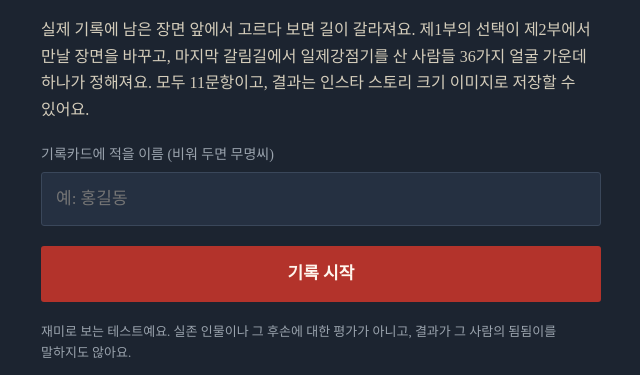
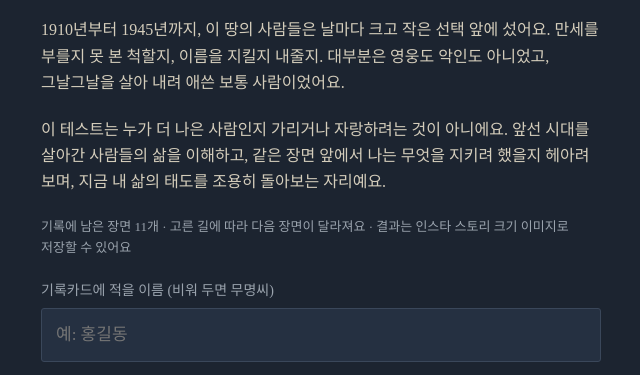
Before and after one commit to onyoupado/sijeol-test, a plain HTML site: page index.html in a window 1280 px wide. Shown: the part 425-800 px from the top of the page, without its empty margins (319-959 px from the left). Drawn offline with Linux system fonts and the light colour scheme; a web font is replaced by a local one.

Commit message:
Add files via upload

```diff
--- a/index.html
+++ b/index.html
@@ -169,10 +169,12 @@ function intro(){
   app.innerHTML=`<p class="eyebrow">1910 — 1945 · 성향 테스트</p>
   <canvas class="hero" id="hero" width="1040" height="440" aria-hidden="true"></canvas>
   <h1>그 시절,<br>나는 누구였을까</h1>
-  <p class="lead">실제 기록에 남은 장면 앞에서 고르다 보면 길이 갈라져요. 제1부의 선택이 제2부에서 만날 장면을 바꾸고, 마지막 갈림길에서 일제강점기를 산 사람들 36가지 얼굴 가운데 하나가 정해져요. 모두 ${TOTAL}문항이고, 결과는 인스타 스토리 크기 이미지로 저장할 수 있어요.</p>
+  <p class="lead">1910년부터 1945년까지, 이 땅의 사람들은 날마다 크고 작은 선택 앞에 섰어요. 만세를 부를지 못 본 척할지, 이름을 지킬지 내줄지. 대부분은 영웅도 악인도 아니었고, 그날그날을 살아 내려 애쓴 보통 사람이었어요.</p>
+  <p class="lead">이 테스트는 누가 더 나은 사람인지 가리거나 자랑하려는 것이 아니에요. 앞선 시대를 살아간 사람들의 삶을 이해하고, 같은 장면 앞에서 나는 무엇을 지키려 했을지 헤아려 보며, 지금 내 삶의 태도를 조용히 돌아보는 자리예요.</p>
+  <p class="meta">기록에 남은 장면 ${TOTAL}개 · 고른 길에 따라 다음 장면이 달라져요 · 결과는 인스타 스토리 크기 이미지로 저장할 수 있어요</p>
   <label class="f" for="nm">기록카드에 적을 이름 (비워 두면 무명씨)<input type="text" id="nm" maxlength="8" placeholder="예: 홍길동"></label>
   <button class="btn" id="go">기록 시작</button>
-  <p class="note">재미로 보는 테스트예요. 실존 인물이나 그 후손에 대한 평가가 아니고, 결과가 그 사람의 됨됨이를 말하지도 않아요.</p>`;
+  <p class="note">결과는 정답도 판정도 아니에요. 실존 인물이나 그 후손에 대한 평가가 아니고, 지금의 나를 비춰 보는 하나의 거울일 뿐이에요.</p>`;
   const hc=document.getElementById('hero');scene(hc.getContext('2d'),0,0,1040,440,'RAD',cols());
   document.getElementById('go').onclick=()=>{name=document.getElementById('nm').value.trim();hist=[];qi=0;finalQ=null;ask()};
 }
@@ -378,7 +380,7 @@ async function draw(t,code,ally,foe,allyL){
   c.font=`700 28px ${B}`;c.fillStyle=k.seal;c.fillText('그 시절 기록',L,y+48);
   c.fillStyle=pink;c.font=`400 29px ${B}`;wrap(c,t[4],L,y+94,TW,44,3);
   c.textAlign='center';c.fillStyle=k.dim;c.font=`400 30px ${B}`;c.fillText(SITE?`나도 해보기 · ${SITE}`:'나도 해보기',W/2,1800);
-  c.font=`400 24px ${B}`;c.fillText('재미로 보는 테스트 · 실존 인물에 대한 평가가 아니에요',W/2,1872);
+  c.font=`400 24px ${B}`;c.fillText('정답도 판정도 아닌, 나를 돌아보는 테스트예요',W/2,1872);
   return new Promise(r=>cv.toBlob(b=>{if(imgURL)URL.revokeObjectURL(imgURL);imgURL=URL.createObjectURL(b);r(b)},'image/png'));
 }
 intro();
```
